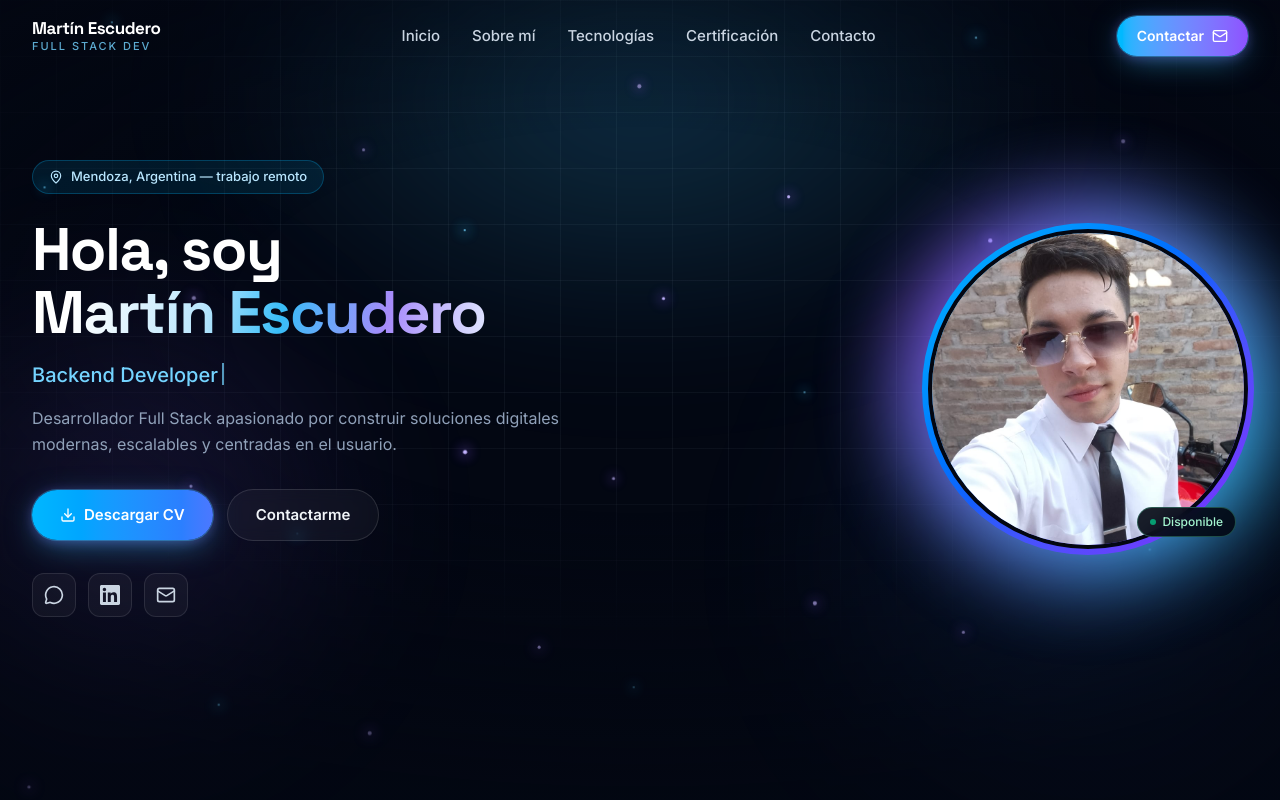
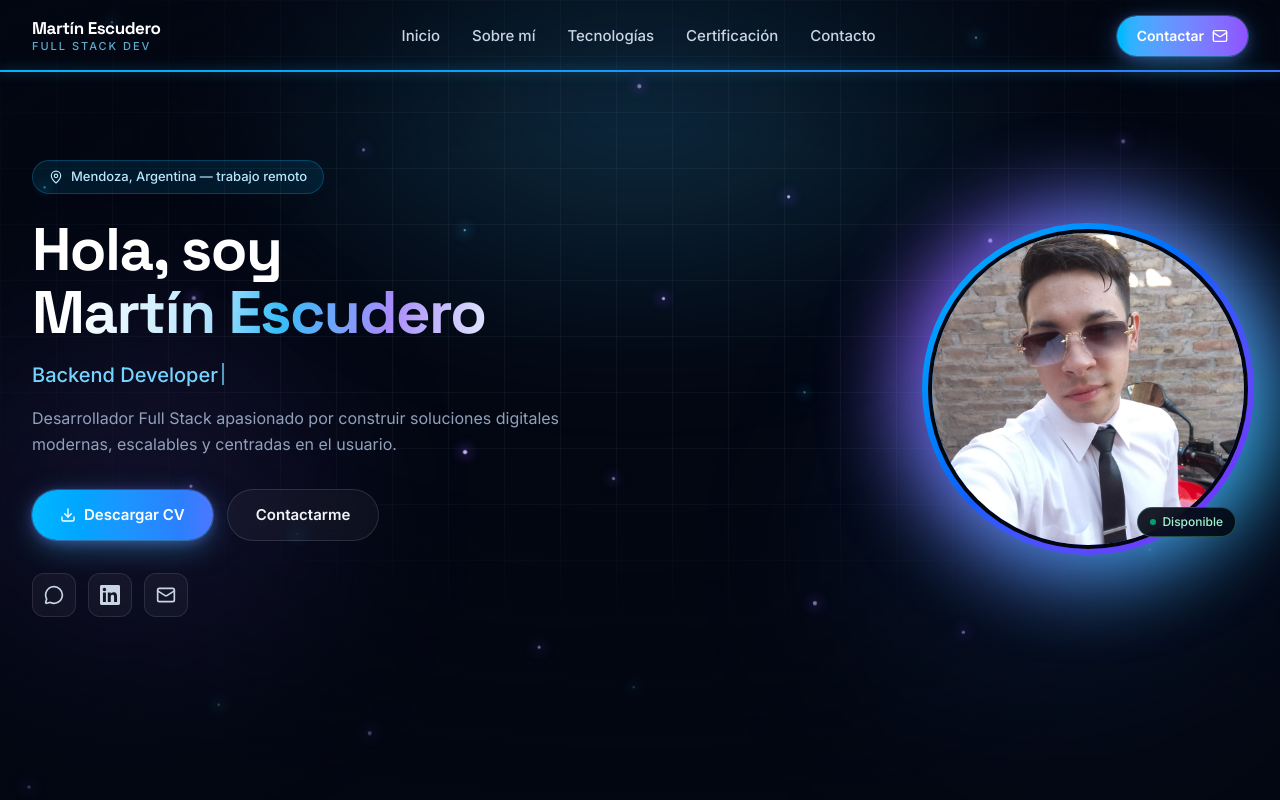
Before and after one commit to MartinEscudero13/PortFolio-Web-Martin, a React (Vite) app: page / in a window 1280 px wide. Shown: the top 800 px of the page. Built offline with nearby package versions, Linux system fonts and the light colour scheme.

Commit message:
feat: linea fluida con gradiente animado en borde inferior del navbar

```diff
--- a/src/components/Navbar.jsx
+++ b/src/components/Navbar.jsx
@@ -30,6 +30,11 @@ export default function Navbar() {
           : "bg-transparent border-b border-transparent"
       }`}
     >
+      {/* Línea fluida del tema en el borde inferior */}
+      <span
+        aria-hidden="true"
+        className="pointer-events-none absolute bottom-0 inset-x-0 h-[2px] bg-gradient-to-r from-sky-400 via-blue-500 to-violet-500 bg-[length:200%_100%] animate-gradient shadow-[0_0_12px_rgba(56,189,248,0.55)]"
+      />
       <nav
         aria-label="Navegación principal"
         className="mx-auto flex h-16 md:h-[72px] max-w-7xl items-center justify-between px-5 sm:px-8"
```
